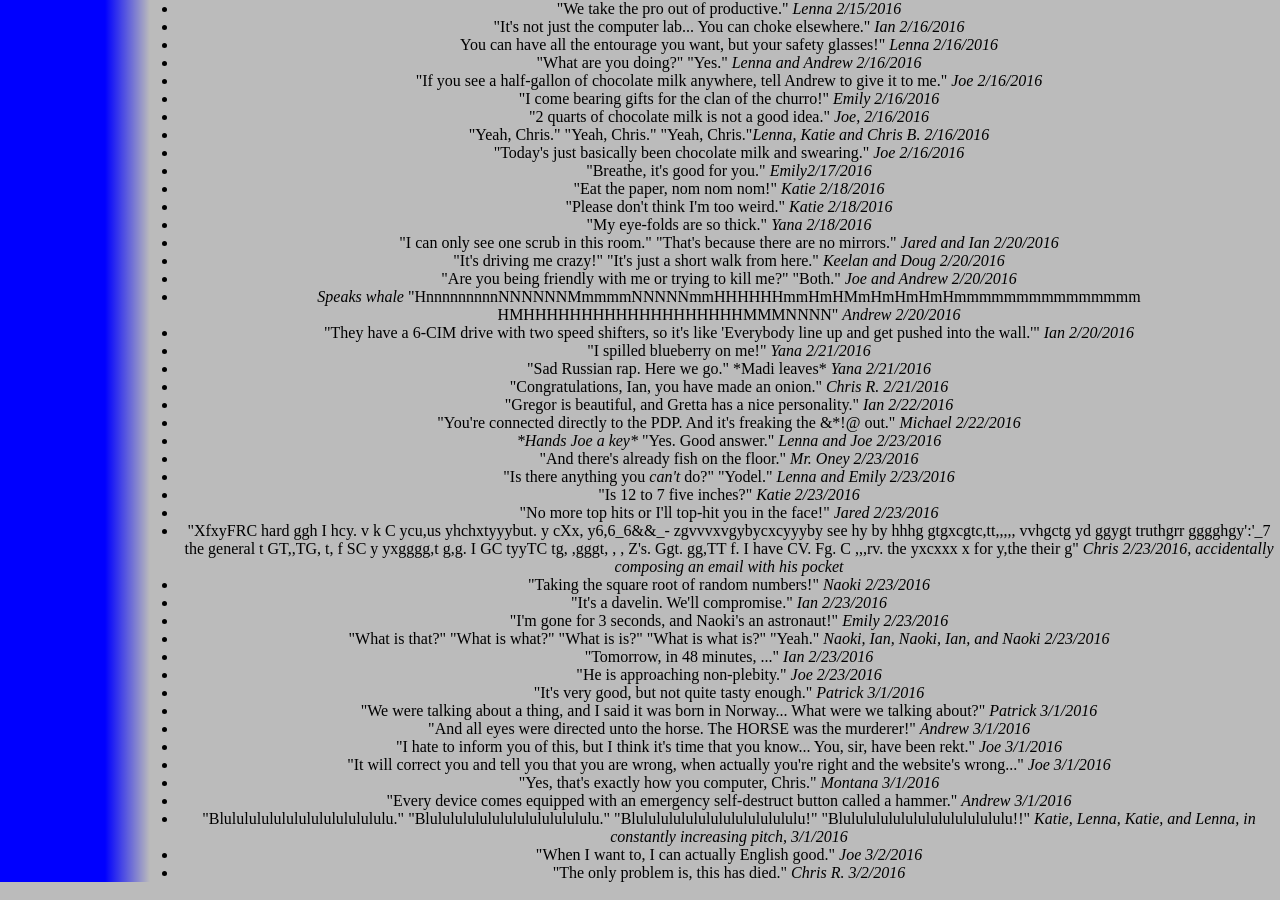
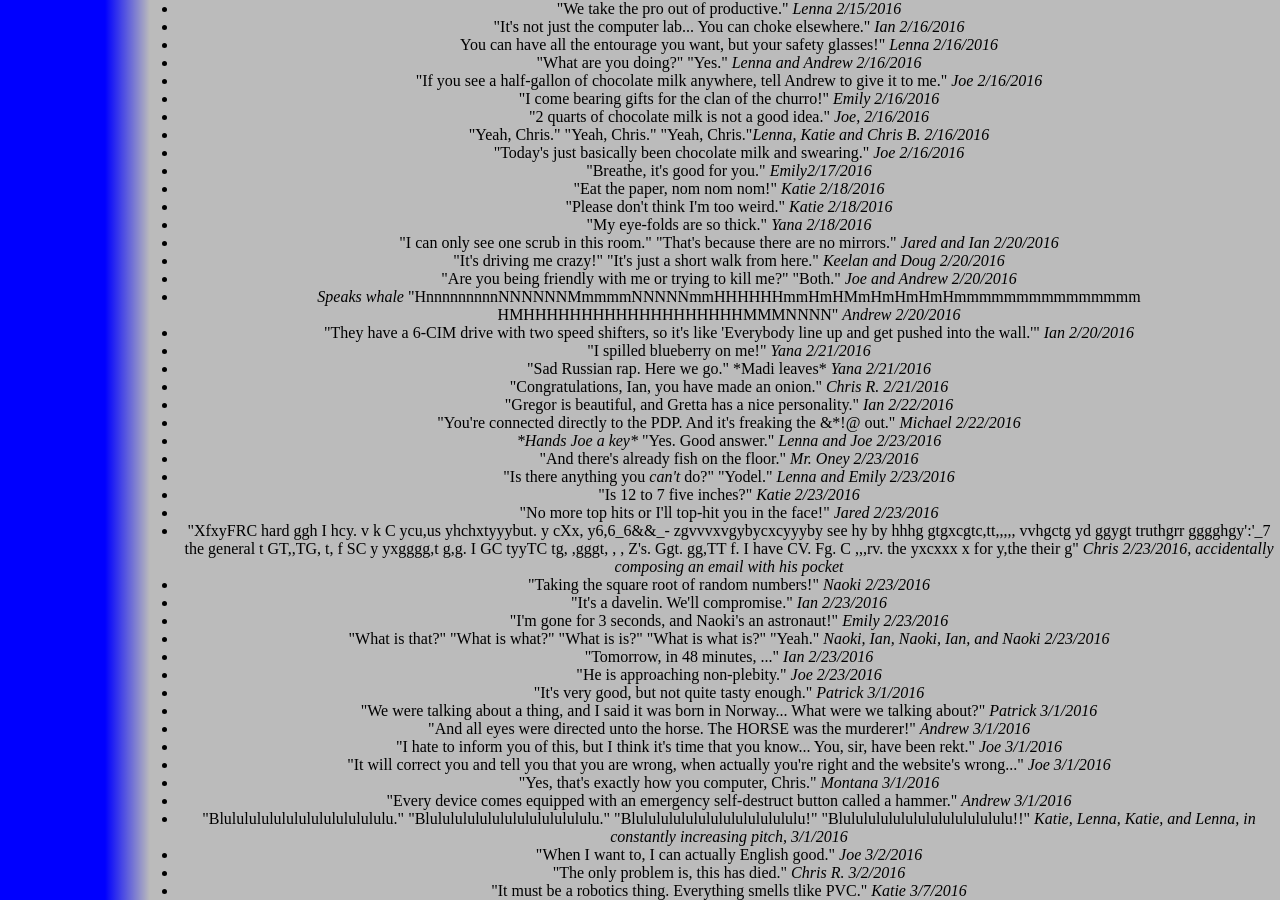
Before and after one commit to katiebugmoon/FRC4131.github.io, a Jekyll site: the page built from media/2016/quotes.html, in a window 1280 px wide and 900 px high, scrolled down 1096 px. Built offline with Jekyll 4.4.1, drawn with Linux system fonts in a browser that asks for light colours; nearby versions of some CDN libraries.

Commit message:
Update quotes.html

```diff
--- a/media/2016/quotes.html
+++ b/media/2016/quotes.html
@@ -104,4 +104,5 @@ title: Build Season 2016 Quotes
 	<li>"Blulululululululululululululu." "Blulululululululululululululu." "Blulululululululululululululu!" "Blulululululululululululululu!!" <i>Katie, Lenna, Katie, and Lenna, in constantly increasing pitch, 3/1/2016</i></li>
 	<li>"When I want to, I can actually English good." <i>Joe 3/2/2016</i></li>
 	<li>"The only problem is, this has died." <i> Chris R. 3/2/2016</i></li>
+	<li>"It must be a robotics thing. Everything smells tlike PVC." <i>Katie 3/7/2016</i></li>
 </ul><center>
```
